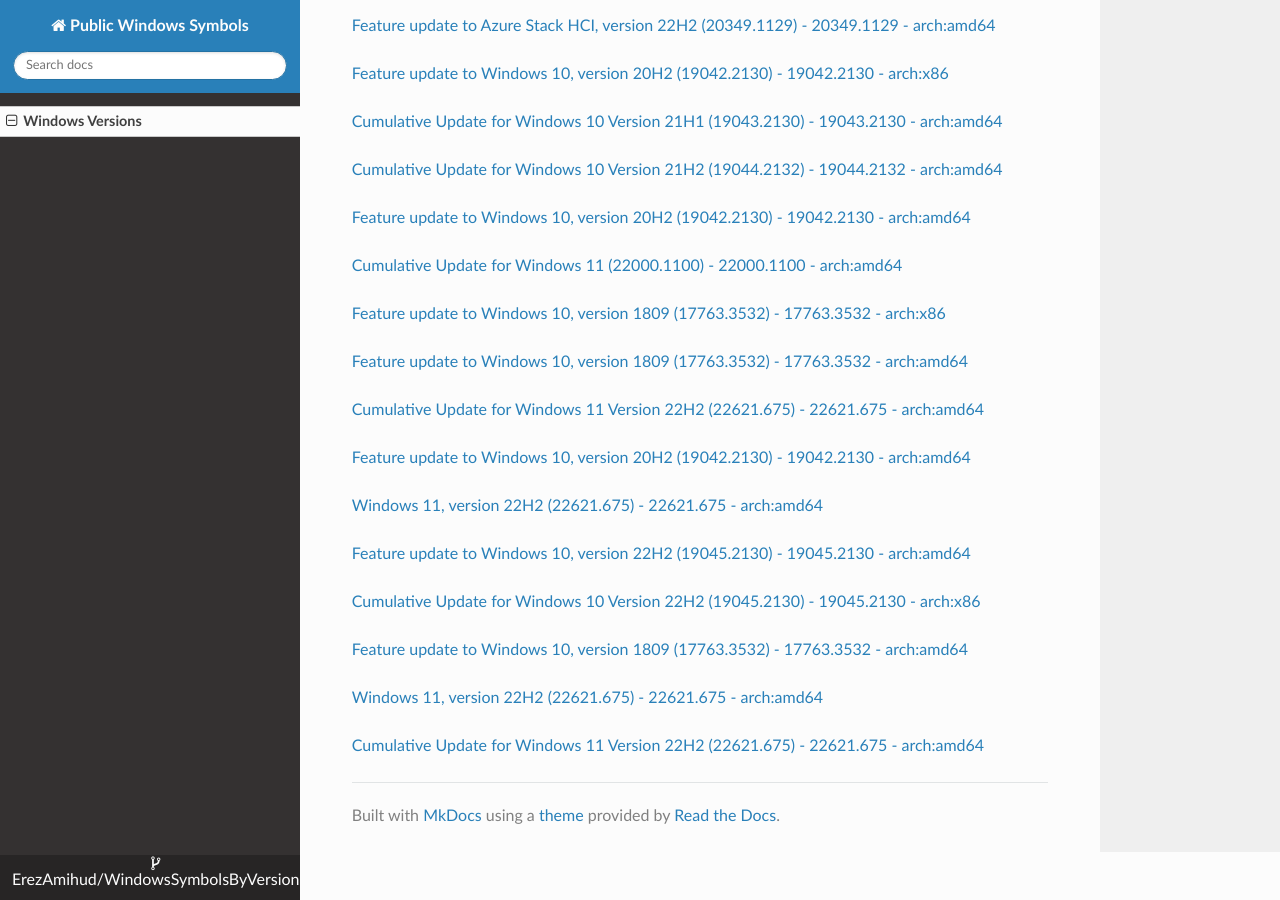
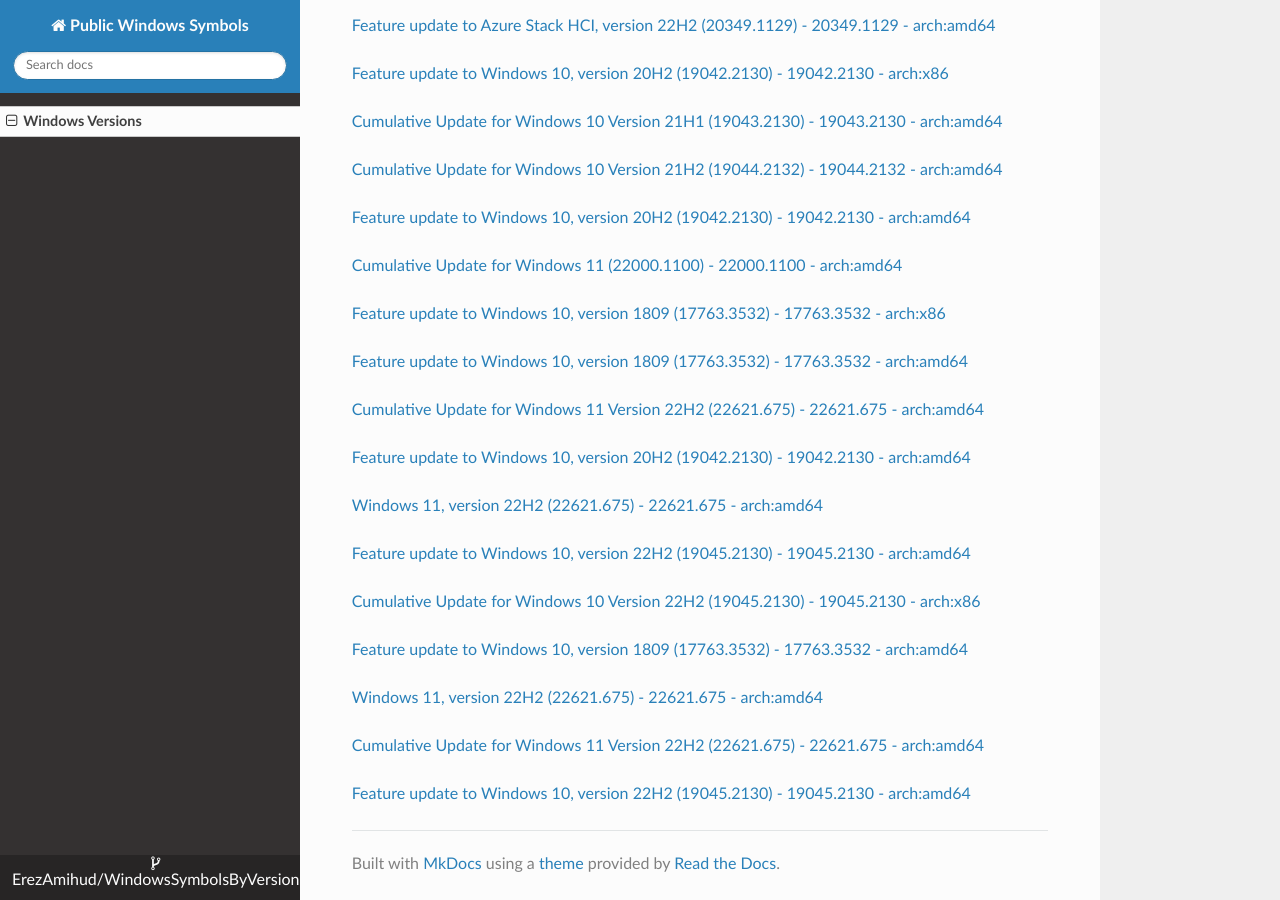
Before and after one commit to ErezAmihud/WindowsSymbolsByVersion, an MkDocs documentation site: the page built from docs/index.md, in a window 1280 px wide and 900 px high, scrolled down 49877 px. Built offline with MkDocs 1.6.1, drawn with Linux system fonts in a browser that asks for light colours; nearby versions of some CDN libraries.

Commit message:
Automated commit, add manifest for 8905edce-8eb6-44ac-ba28-9230ccfe5dd4

```diff
--- a/docs/index.md
+++ b/docs/index.md
@@ -2944,3 +2944,6 @@
 
 
 [Cumulative Update for Windows 11 Version 22H2 (22621.675) - 22621.675 - arch:amd64](https://github.com/ErezAmihud/WindowsSymbolsByVersion/blob/main/manifests/61bd7906-098c-42ac-8b39-85a6d5b5912c.manifest)
+
+
+[Feature update to Windows 10, version 22H2 (19045.2130) - 19045.2130 - arch:amd64](https://github.com/ErezAmihud/WindowsSymbolsByVersion/blob/main/manifests/8905edce-8eb6-44ac-ba28-9230ccfe5dd4.manifest)
```
Also changed, not shown: process_builds.json (+1 -1 lines).
